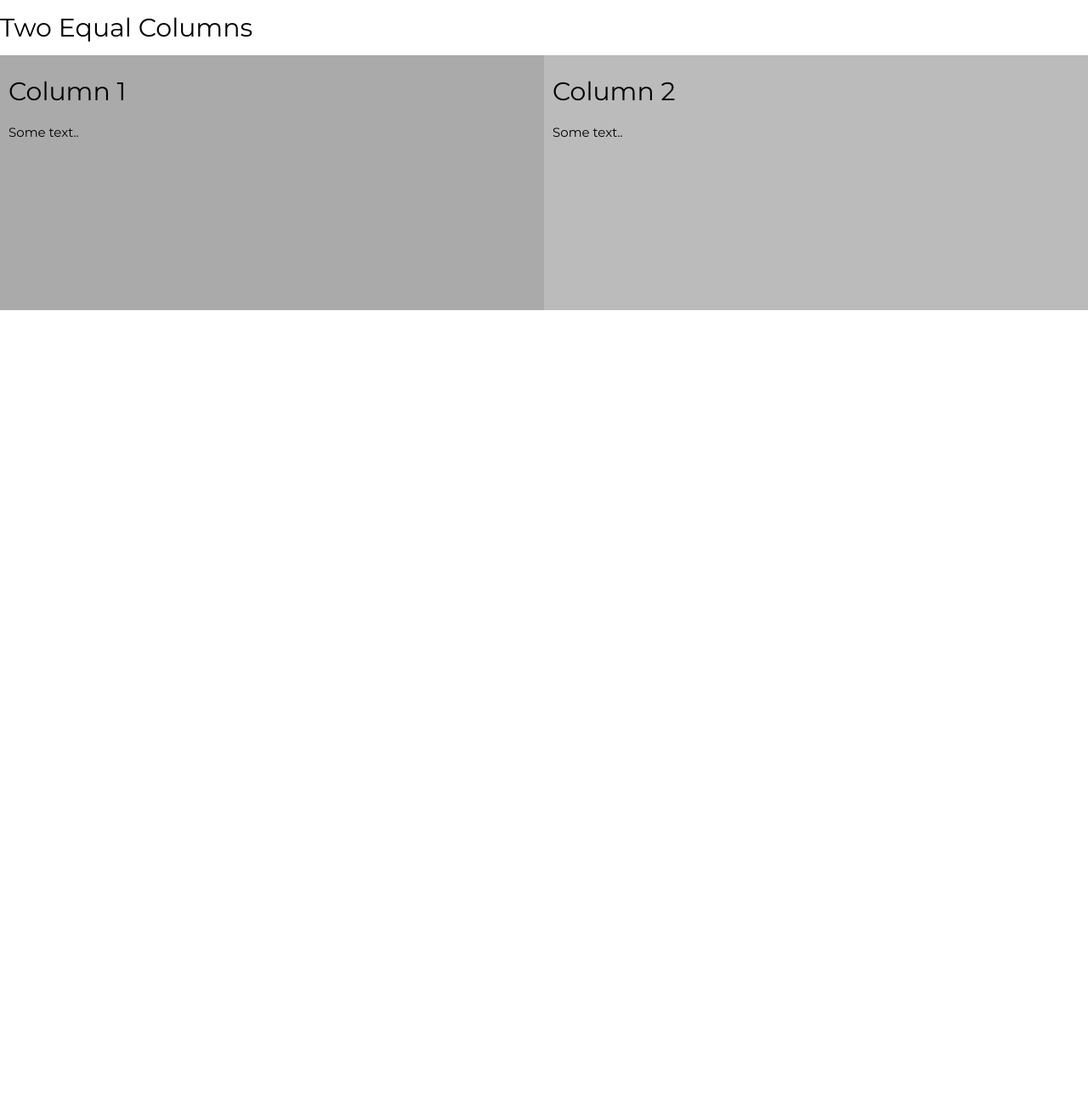
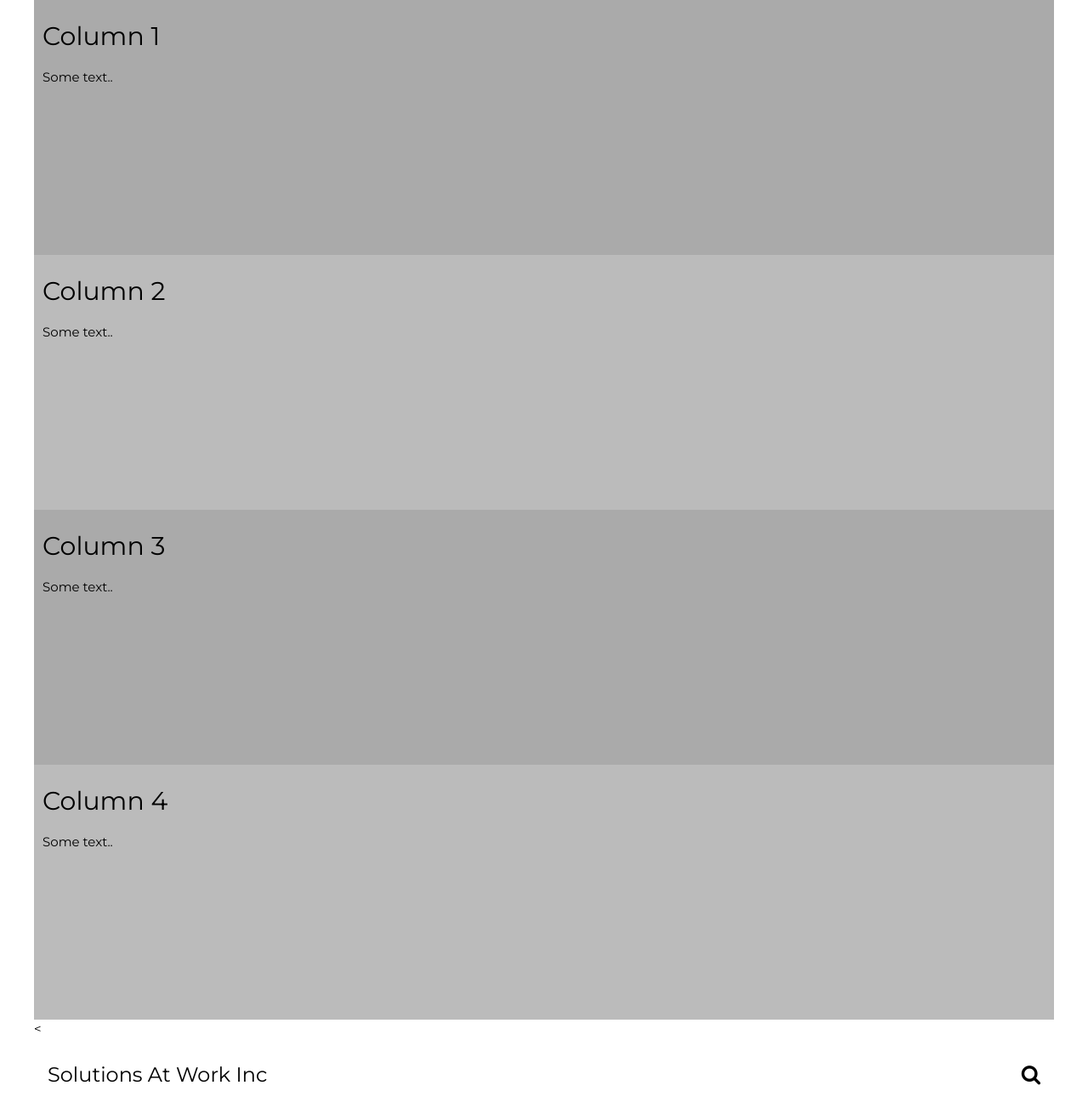
Before and after one commit to PhenaS/IST604, a PHP site: page /locations.php in a window 1280 px wide. Shown: the top 1304 px of the page at 85% size. Before the commit the page ends 365 px from the top, so only its background shows below. Run offline with PHP 8.4, Linux system fonts and the light colour scheme.

Commit message:
Add files via upload

```diff
--- a/locations.php
+++ b/locations.php
@@ -8,27 +8,16 @@
 <link rel="stylesheet" href="https://fonts.googleapis.com/css?family=Montserrat">
 <link rel="stylesheet" href="https://cdnjs.cloudflare.com/ajax/libs/font-awesome/4.7.0/css/font-awesome.min.css">
 <style>
-* {
-    box-sizing: border-box;
-}
+.w3-sidebar a {font-family: "Roboto", sans-serif}
 body,h1,h2,h3,h4,h5,h6,.w3-wide {font-family: "Montserrat", sans-serif;}
 
-.row {
-    display: flex;
-}
-
-/* Create two equal columns that sits next to each other */
 .column {
     flex: 50%;
     padding: 10px;
     height: 300px; /* Should be removed. Only for demonstration */
 }
 </style>
-</head>
-<body>
-
-<h2>Two Equal Columns</h2>
-
+<body class="w3-content" style="max-width:1200px">
 <div class="row">
   <div class="column" style="background-color:#aaa;">
     <h2>Column 1</h2>
@@ -38,7 +27,48 @@ body,h1,h2,h3,h4,h5,h6,.w3-wide {font-family: "Montserrat", sans-serif;}
     <h2>Column 2</h2>
     <p>Some text..</p>
   </div>
+    <div class="column" style="background-color:#aaa;">
+    <h2>Column 3</h2>
+    <p>Some text..</p>
+  </div>
+  <div class="column" style="background-color:#bbb;">
+    <h2>Column 4</h2>
+    <p>Some text..</p>
+  </div>
 </div>
-
 </body>
 </html>
+
+
+<!-- Top menu on small screens -->
+<<header class="w3-bar w3-top w3-hide-large w3-black w3-xlarge">
+  <div class="w3-bar-item w3-padding-24 w3-wide">SAW</div>
+  <a href="javascript:void(0)" class="w3-bar-item w3-button w3-padding-24 w3-right" onclick="w3_open()"><i class="fa fa-bars"></i></a>
+ </header>
+
+  <!-- Top header -->
+  <header class="w3-container w3-xlarge">
+    <p class="w3-left">Solutions At Work Inc</p>
+    <p class="w3-right">
+      <i class="fa fa-search"></i>
+    </p>
+  </header>
+
+<div class="w3-main" style="margin-left:10px">
+    <body>
+        <iframe src="https://www.google.com/maps/embed?pb=!1m18!1m12!1m3!1d2987.836252065478!2d-81.69073538457049!3d41.50782317925326!2m3!1f0!2f0!3f0!3m2!1i1024!2i768!4f13.1!3m3!1m2!1s0x8830fa78535c1473%3A0x7e7677594d50f8c3!2s1275+Lakeside+Ave+E%2C+Cleveland%2C+OH+44114!5e0!3m2!1sen!2sus!4v1521238460812" width="400" height="300" frameborder="0" style="border:0" allowfullscreen></iframe>
+        <p><b>  Main Office</b></p>
+        <p><i class="fa fa-fw fa-map-marker"></i>1275 Lakeside Ave, Cleveland, OH 44114</p>
+        <p><i class="fa fa-fw fa-phone"></i> 012-345-6789</p>
+        <p><i class="fa fa-fw fa-envelope"></i> ex@mail.com</p>
+        <br><br>
+    </body>
+</div>
+<div class="w3-main" style="margin-left:800px">
+    <body>
+        <p><b> Beachwood Adult Activity Center</b></p>
+        <p><i class="fa fa-fw fa-map-marker"></i></p>
+        <p><i class="fa fa-fw fa-phone"></i> 012-345-6789</p>
+        <p><i class="fa fa-fw fa-envelope"></i> ex@mail.com</p>
+    </body>
+</div>
```
